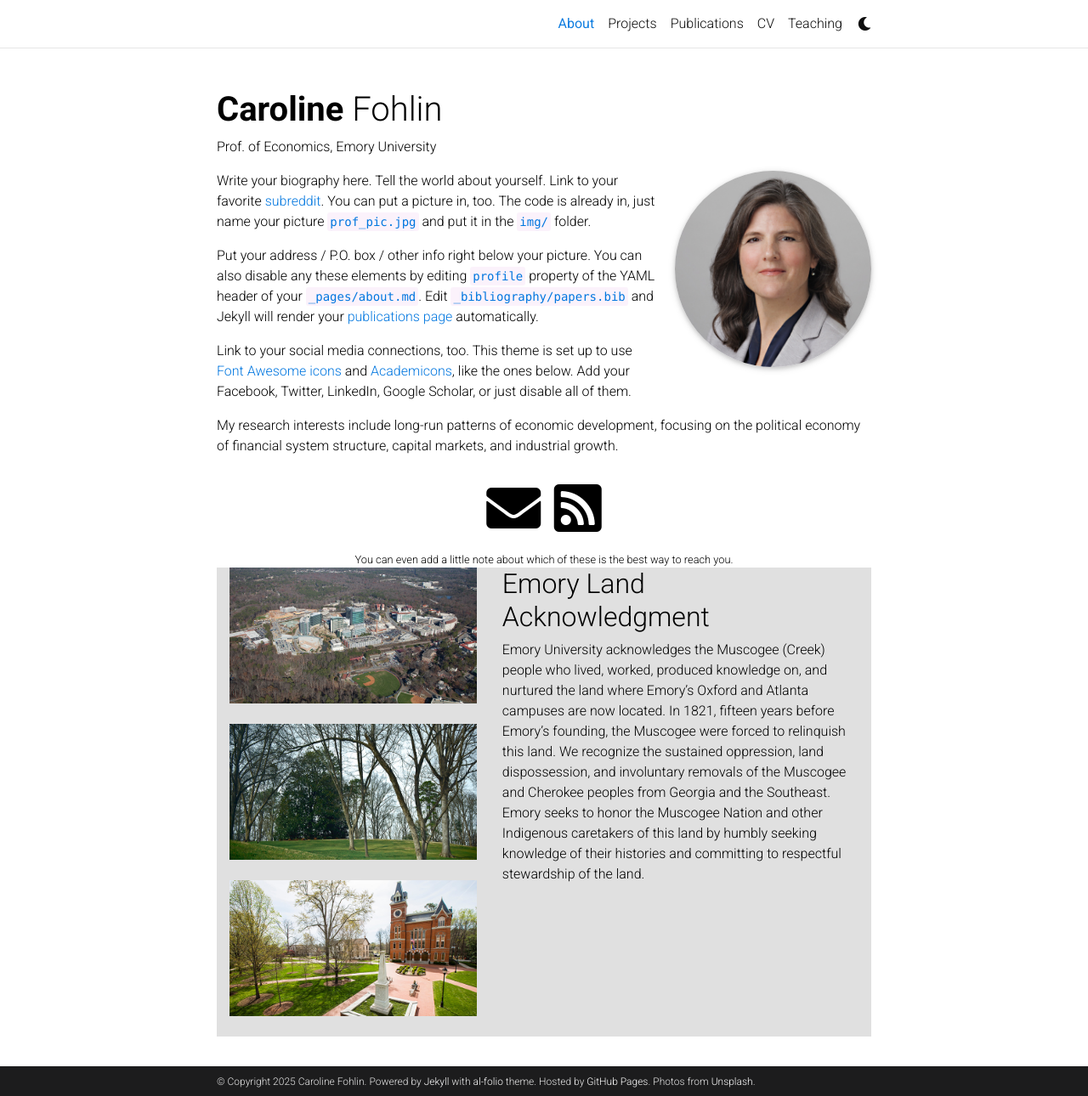
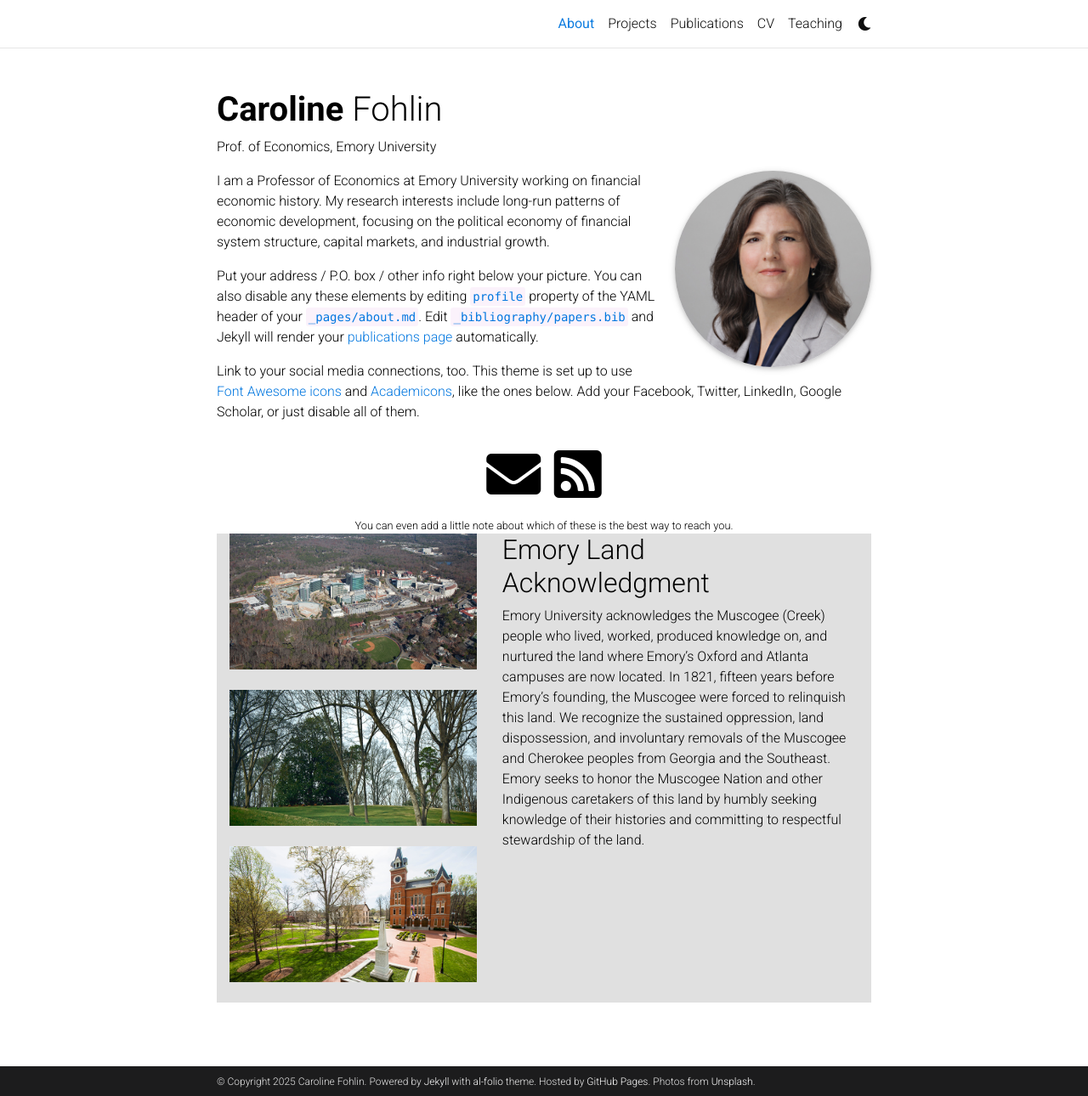
Before and after one commit to caroline-fohlin/caroline-fohlin.github.io, a Jekyll site: the page built from _pages/about.md, in a window 1280 px wide and 1290 px high. Shown: the whole window at 85% size. Built offline with Jekyll 4.4.1, drawn with Linux system fonts in a browser that asks for light colours; full-size pictures stand in for the smaller copies a plugin makes; comment, search, counter and statistics services are not loaded; a style sheet for code colours, icons or effects is not loaded.

Commit message:
Update about.md

```diff
--- a/_pages/about.md
+++ b/_pages/about.md
@@ -16,11 +16,10 @@ selected_papers: false # includes a list of papers marked as "selected={true}"
 social: true  # includes social icons at the bottom of the page
 ---
 
-Write your biography here. Tell the world about yourself. Link to your favorite [subreddit](http://reddit.com). You can put a picture in, too. The code is already in, just name your picture `prof_pic.jpg` and put it in the `img/` folder.
+I am a Professor of Economics at Emory University working on financial economic history. My research interests include long-run patterns of economic development, focusing on the political economy of financial system
+structure, capital markets, and industrial growth.
+
 
 Put your address / P.O. box / other info right below your picture. You can also disable any these elements by editing `profile` property of the YAML header of your `_pages/about.md`. Edit `_bibliography/papers.bib` and Jekyll will render your [publications page](/al-folio/publications/) automatically.
 
 Link to your social media connections, too. This theme is set up to use [Font Awesome icons](http://fortawesome.github.io/Font-Awesome/) and [Academicons](https://jpswalsh.github.io/academicons/), like the ones below. Add your Facebook, Twitter, LinkedIn, Google Scholar, or just disable all of them.
-
-My research interests include long-run patterns of economic development, focusing on the political economy of financial system
-structure, capital markets, and industrial growth.
```
